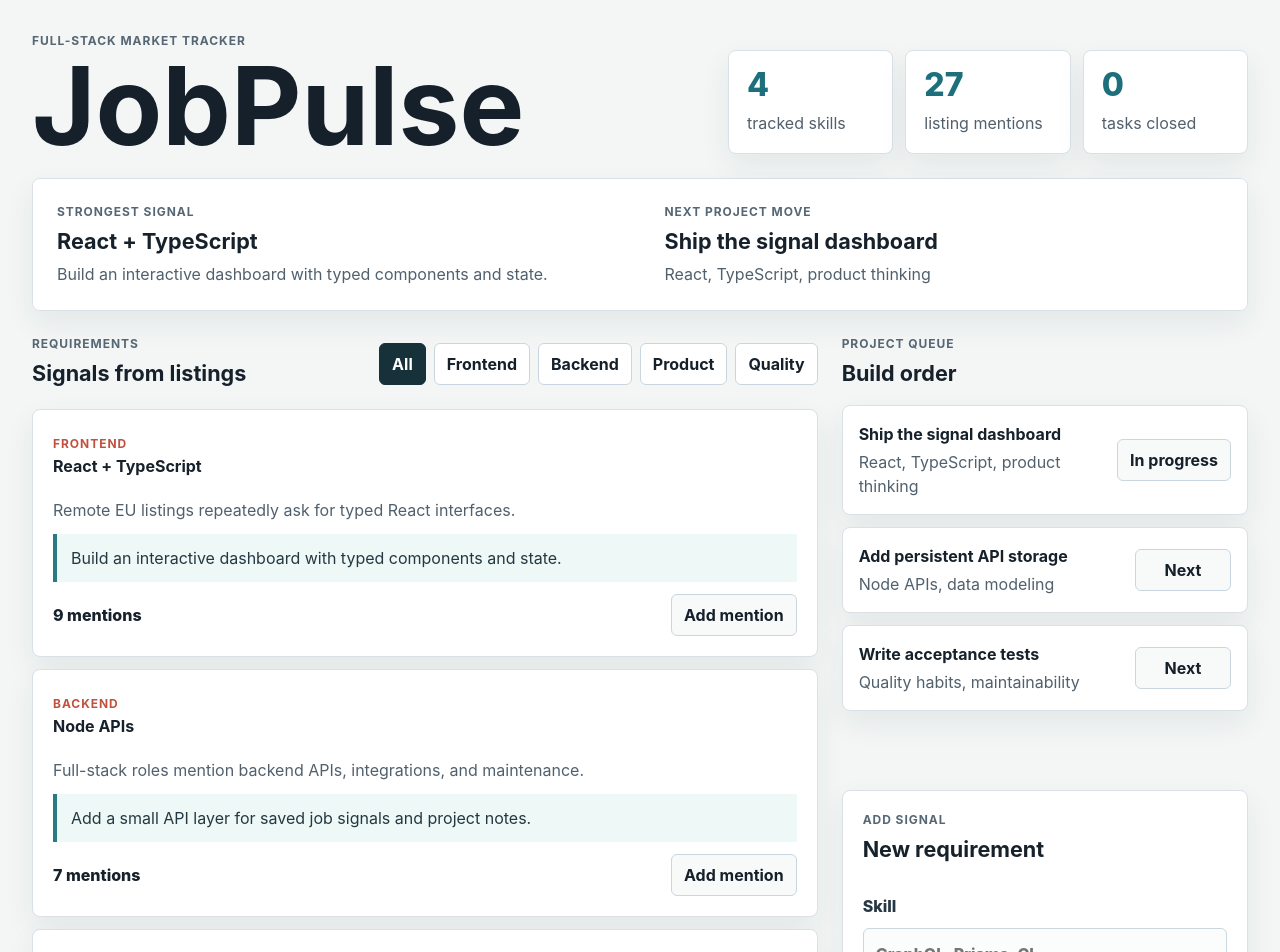
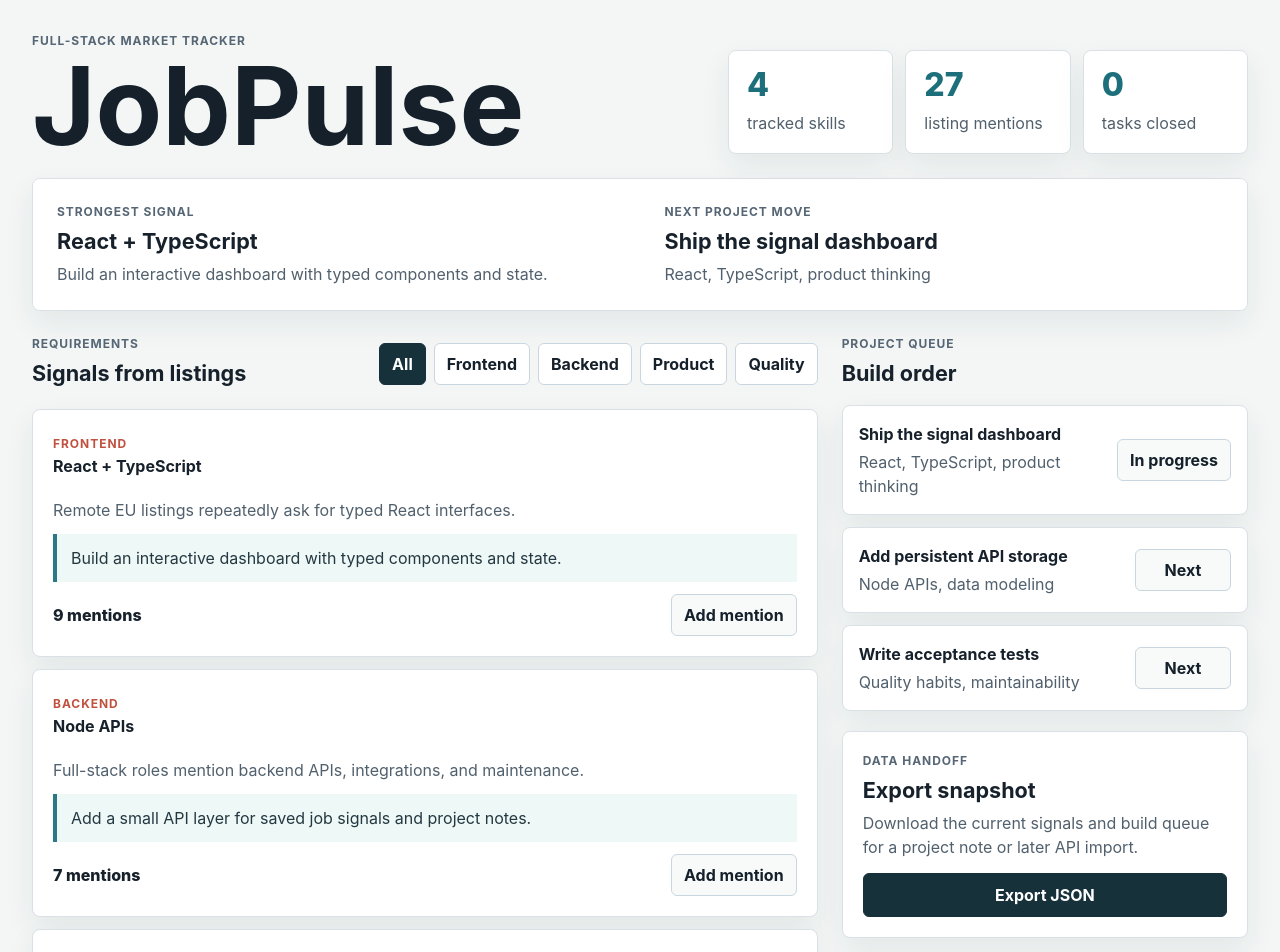
Before and after one commit to Taan1el/jobpulse, a React (Vite) app: page / in a window 1280 px wide. Shown: the top 952 px of the page. Built offline with nearby package versions, Linux system fonts and the light colour scheme.

Commit message:
Add signal export action

```diff
--- a/src/App.css
+++ b/src/App.css
@@ -89,6 +89,7 @@ button:hover {
 .focus-strip,
 .signal-card,
 .task-card,
+.export-panel,
 .signal-form {
   background: #ffffff;
   border: 1px solid #d9e1e7;
@@ -246,6 +247,28 @@ button:hover {
   min-width: 96px;
 }
 
+.export-panel {
+  display: grid;
+  gap: 14px;
+  padding: 20px;
+}
+
+.export-panel p:last-child {
+  margin-bottom: 0;
+}
+
+.export-panel button {
+  background: #17313b;
+  border-color: #17313b;
+  color: #ffffff;
+  min-height: 44px;
+}
+
+.export-panel button:hover {
+  background: #244756;
+  border-color: #244756;
+}
+
 .signal-form {
   display: grid;
   gap: 14px;
--- a/src/App.tsx
+++ b/src/App.tsx
@@ -204,6 +204,24 @@ function App() {
     })
   }
 
+  function exportSignals() {
+    const exportPayload = {
+      exportedAt: new Date().toISOString(),
+      signals: state.signals,
+      tasks: state.tasks,
+    }
+    const blob = new Blob([JSON.stringify(exportPayload, null, 2)], {
+      type: 'application/json',
+    })
+    const url = URL.createObjectURL(blob)
+    const link = document.createElement('a')
+
+    link.href = url
+    link.download = 'jobpulse-signals.json'
+    link.click()
+    URL.revokeObjectURL(url)
+  }
+
   return (
     <main className="app-shell">
       <section className="workspace-header">
@@ -304,6 +322,20 @@ function App() {
             </div>
           </section>
 
+          <section className="export-panel">
+            <div>
+              <p className="label">Data handoff</p>
+              <h2>Export snapshot</h2>
+              <p>
+                Download the current signals and build queue for a project note
+                or later API import.
+              </p>
+            </div>
+            <button onClick={exportSignals} type="button">
+              Export JSON
+            </button>
+          </section>
+
           <form className="signal-form" onSubmit={addSignal}>
             <div>
               <p className="label">Add signal</p>
```
Also changed, not shown: 1 other file (tests, documents, lock files or other folders).
